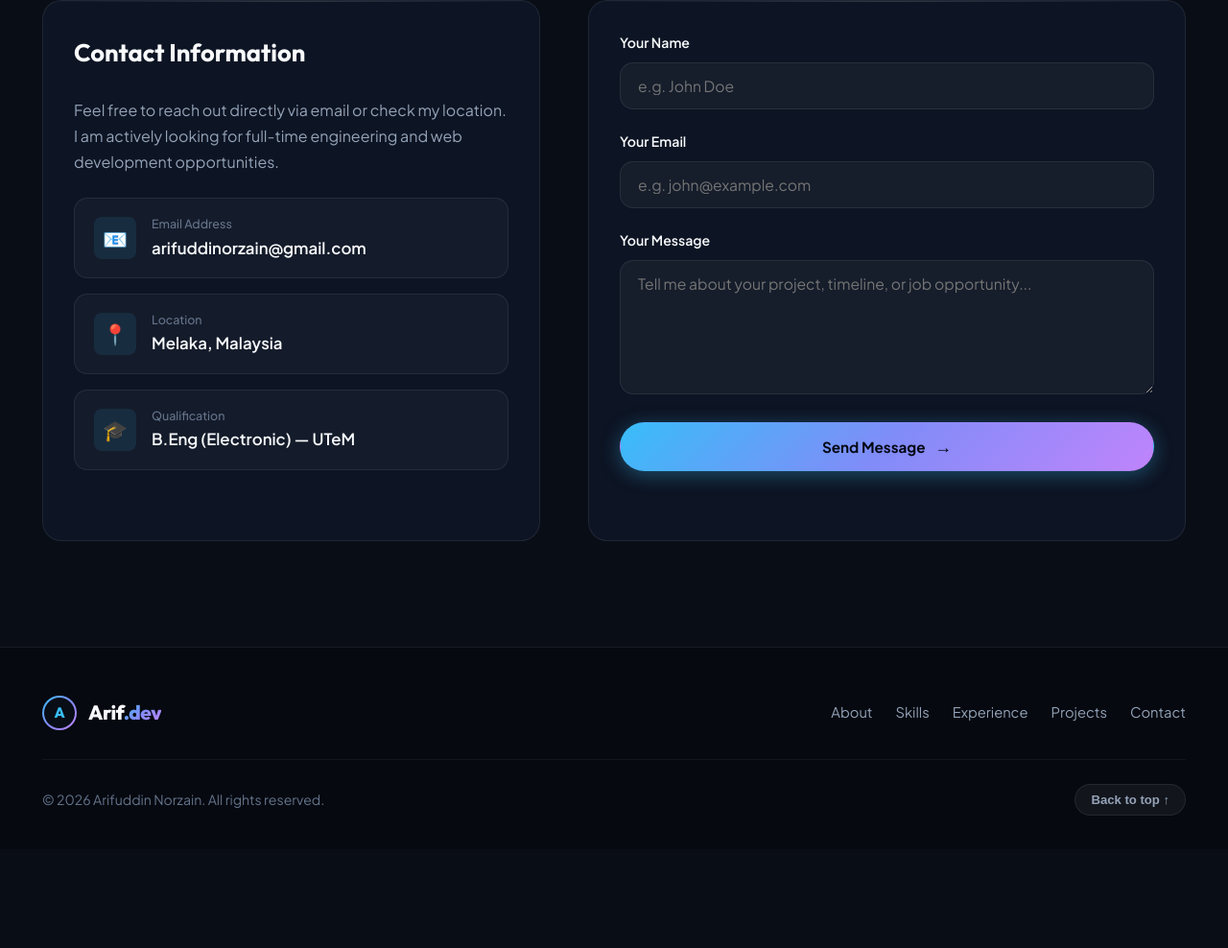
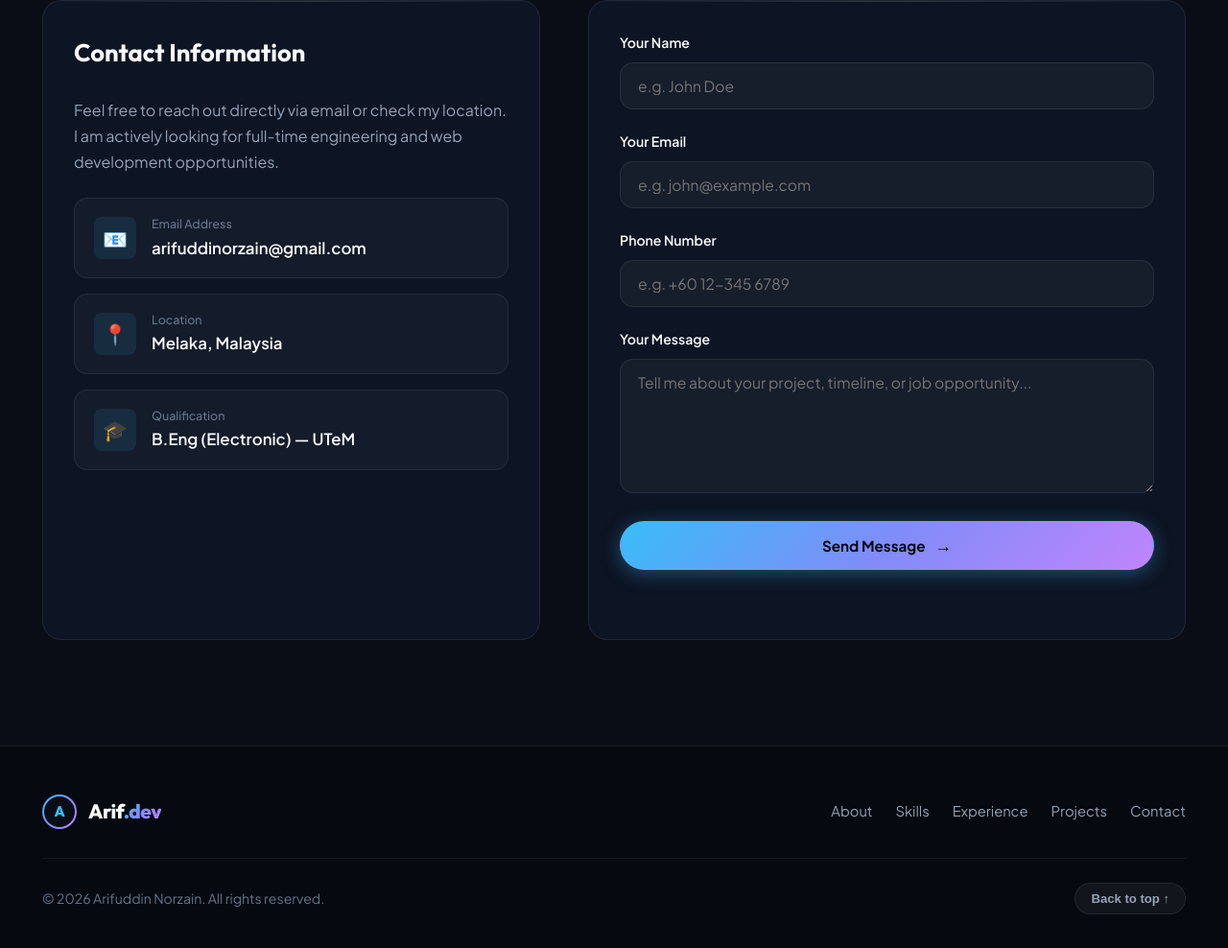
Before and after one commit to arifuddinorzain/arifuddinorzain.github.io, a plain HTML site: page index.html in a window 1280 px wide. Shown: the part 6651-7639 px from the top of the page at 96% size. Before the commit the page ends 7536 px from the top, so only its background shows below. Drawn offline with Linux system fonts and the light colour scheme.

Commit message:
Add Phone Number field to contact form

```diff
--- a/index.html
+++ b/index.html
@@ -853,6 +853,11 @@
               </div>
 
               <div class="form-group">
+                <label for="contact-phone" class="form-label">Phone Number</label>
+                <input type="tel" id="contact-phone" name="phone" class="form-input" placeholder="e.g. +60 12-345 6789">
+              </div>
+
+              <div class="form-group">
                 <label for="contact-message" class="form-label">Your Message</label>
                 <textarea id="contact-message" name="message" class="form-textarea"
                   placeholder="Tell me about your project, timeline, or job opportunity..." required></textarea>
--- a/js/main.js
+++ b/js/main.js
@@ -168,6 +168,7 @@ document.addEventListener('DOMContentLoaded', () => {
 
       const name = document.getElementById('contact-name')?.value.trim();
       const email = document.getElementById('contact-email')?.value.trim();
+      const phone = document.getElementById('contact-phone')?.value.trim() || 'Not provided';
       const message = document.getElementById('contact-message')?.value.trim();
 
       if (!name || !email || !message) return;
@@ -190,6 +191,7 @@ document.addEventListener('DOMContentLoaded', () => {
           body: JSON.stringify({
             name: name,
             email: email,
+            phone: phone,
             message: message,
             _subject: `New Portfolio Message from ${name}`
           })
```
